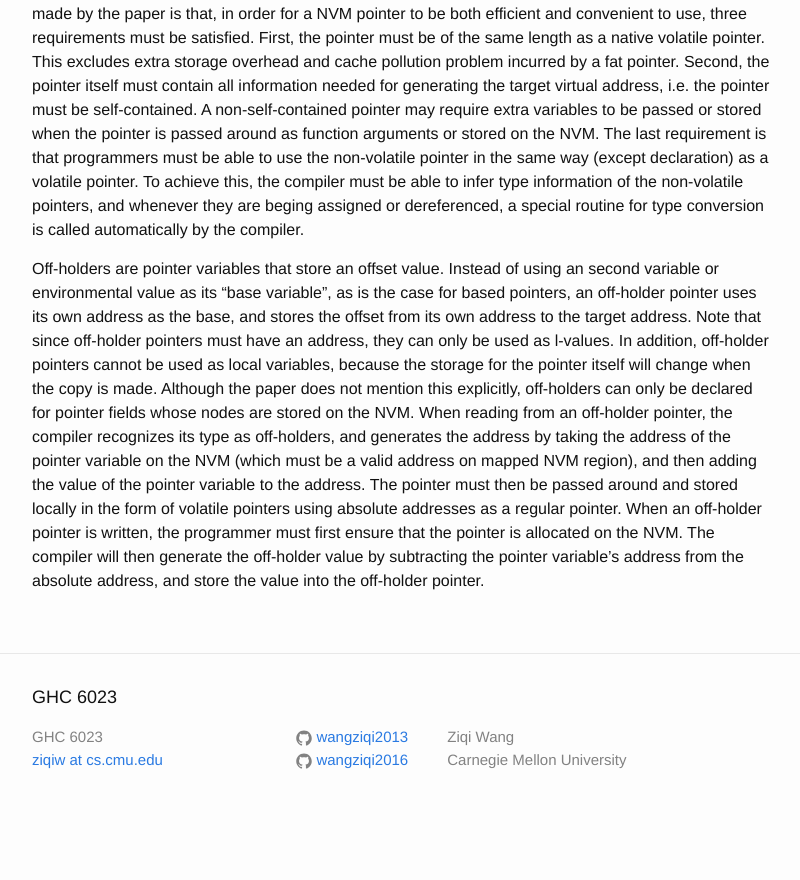
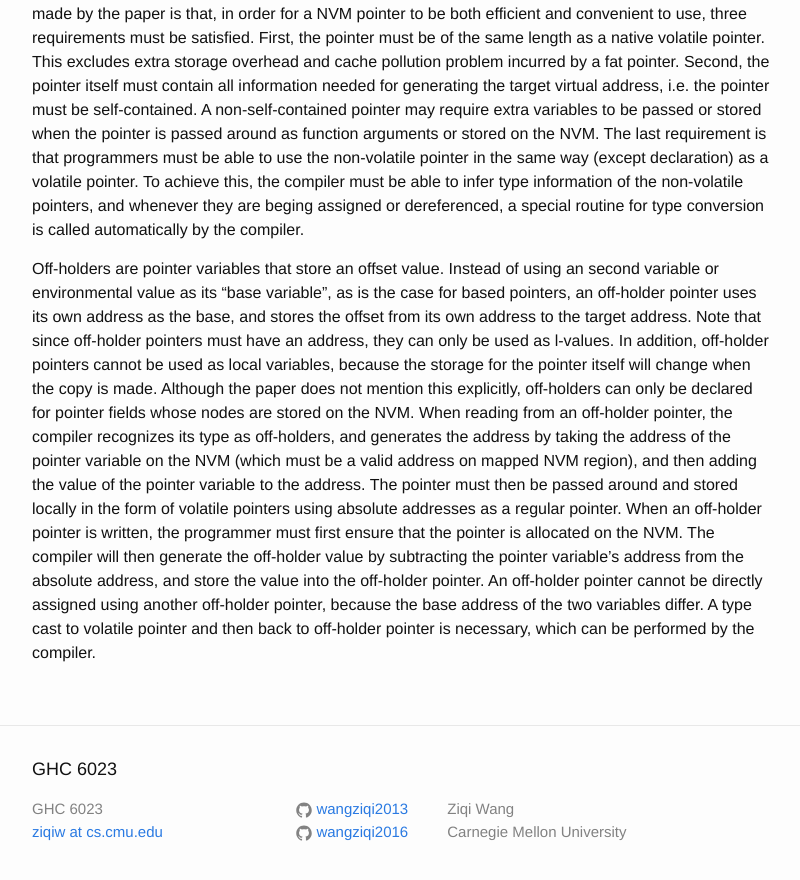
Before and after one commit to wangziqi2013/wangziqi2013.github.io, a Jekyll site: the page built from _posts/2019-03-18-efficient-support-of-pos-indep-on-nvm.markdown, in a window 1280 px wide and 900 px high, scrolled down 1759 px. Shown: the top 880 px of the window, without its empty margins (238-1038 px from the left). Built offline with Jekyll 4.4.1, drawn with Linux system fonts in a browser that asks for light colours; before the commit the page ends 2590 px from its top, so only the background shows below that.

Commit message:
Finish off holder

```diff
--- a/_posts/2019-03-18-efficient-support-of-pos-indep-on-nvm.markdown
+++ b/_posts/2019-03-18-efficient-support-of-pos-indep-on-nvm.markdown
@@ -79,4 +79,6 @@ the NVM (which must be a valid address on mapped NVM region), and then adding th
 address. The pointer must then be passed around and stored locally in the form of volatile pointers using absolute addresses
 as a regular pointer. When an off-holder pointer is written, the programmer must first ensure that the pointer is allocated
 on the NVM. The compiler will then generate the off-holder value by subtracting the pointer variable's address from the
-absolute address, and store the value into the off-holder pointer.
+absolute address, and store the value into the off-holder pointer. An off-holder pointer cannot be directly assigned using
+another off-holder pointer, because the base address of the two variables differ. A type cast to volatile pointer and then
+back to off-holder pointer is necessary, which can be performed by the compiler.
```
